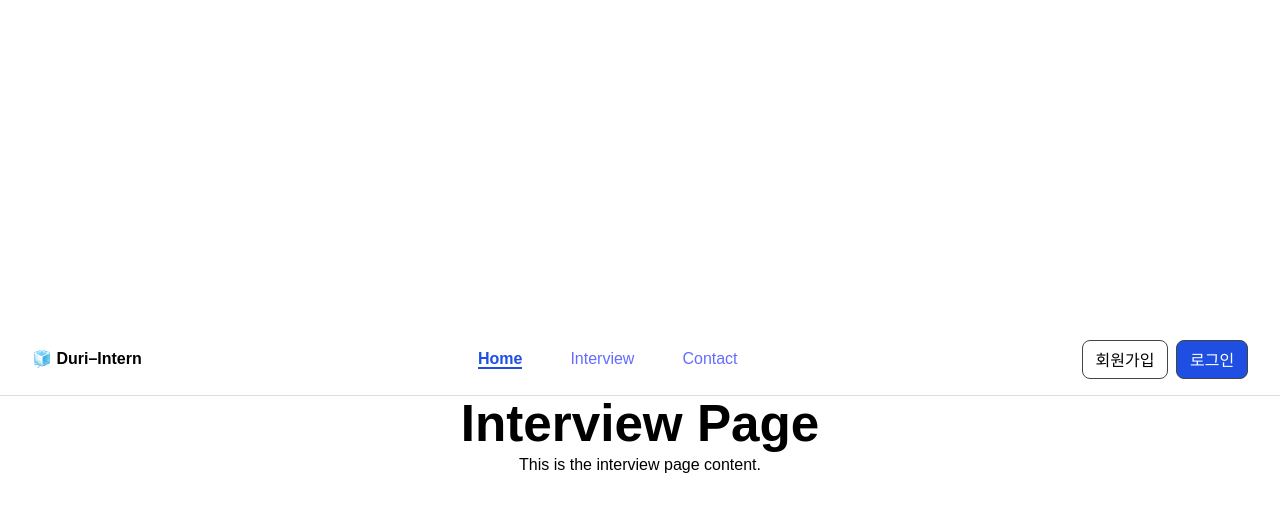
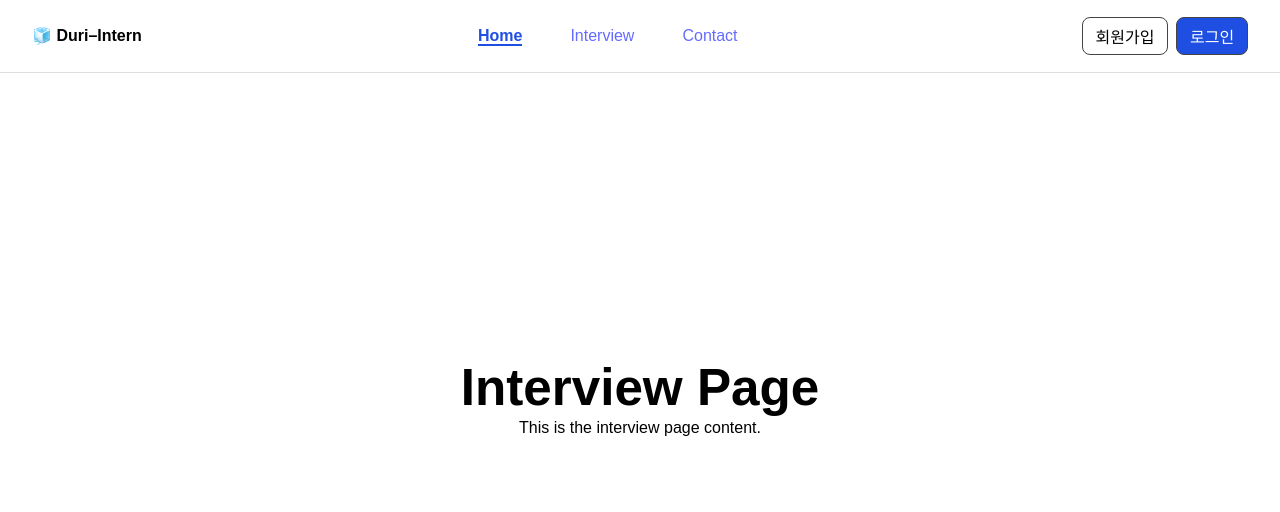
Before and after one commit to knupp7/react-ai-interview, a React (Vite) app in the folder vite-project/: page /interview in a window 1280 px wide. Shown: the top 512 px of the page. Built offline with nearby package versions, Linux system fonts and the light colour scheme.

Commit message:
[style] 상단 내비게이션 고정 스타일 추가 & 초기 인터뷰, 컨택 css 생성

```diff
--- /dev/null
+++ b/vite-project/src/styles/Contact.css
@@ -0,0 +1,14 @@
+* {
+    box-sizing: border-box;
+    margin: 0;
+    padding: 0;
+}
+
+body {
+    font-family: sans-serif;
+    color: black;
+}
+
+.contact-container {
+    width: 100%;
+}
--- a/vite-project/src/styles/Home.css
+++ b/vite-project/src/styles/Home.css
@@ -11,55 +11,7 @@ body {
 
 .home-container {
     width: 100%;
-}
-
-.navbar {
-    width: 100%;
-    display: flex;
-    justify-content: space-between;
-    align-items: center;
-    padding: 1rem 2rem;
-    border-bottom: 1px solid #ddd;
-}
-
-.logo {
-    font-weight: bold;
-}
-
-.nav-links {
-    display: flex;
-    gap: 2rem;
-    list-style: none;
-}
-
-.nav-links li {
-    cursor: pointer;
-    padding: 0.5rem;
-    transition: 0.3s;
-}
-
-.nav-links li:hover,
-.nav-links .active {
-    color: var(--primary-color);
-    font-weight: bold;
-    border-bottom: 2px solid var(--primary-color);
-}
-
-.auth-buttons button {
-    margin-left: 0.5rem;
-    padding: 0.4rem 0.8rem;
-    border: 1px solid #444;
-    cursor: pointer;
-}
-
-.login {
-    background: var(--primary-color);
-    color: white;
-}
-
-.signup {
-    background: white;
-    color: black;
+    padding-top: 70px;
 }
 
 .hero {
--- /dev/null
+++ b/vite-project/src/styles/Interview.css
@@ -0,0 +1,15 @@
+* {
+    box-sizing: border-box;
+    margin: 0;
+    padding: 0;
+}
+
+body {
+    width: 100%;
+    font-family: sans-serif;
+    color: black;
+}
+
+.interview-container {
+    width: 100%;
+}
--- a/vite-project/src/styles/NavBar.css
+++ b/vite-project/src/styles/NavBar.css
@@ -1,5 +1,10 @@
 .navbar {
+    position: fixed;
+    top: 0;
+    left: 0;
     width: 100%;
+    z-index: 1000;
+    background-color: white;
     display: flex;
     justify-content: space-between;
     align-items: center;
```
